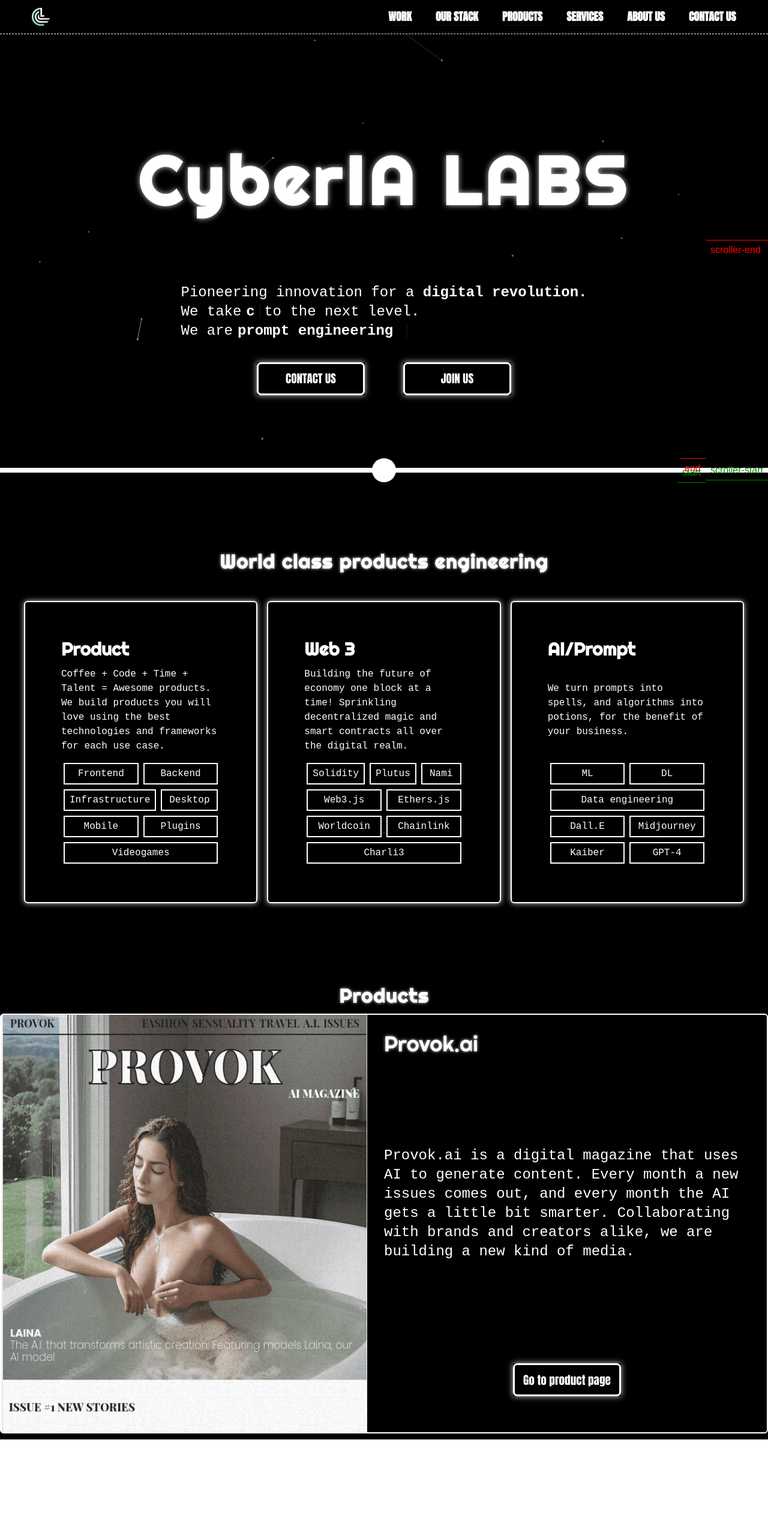
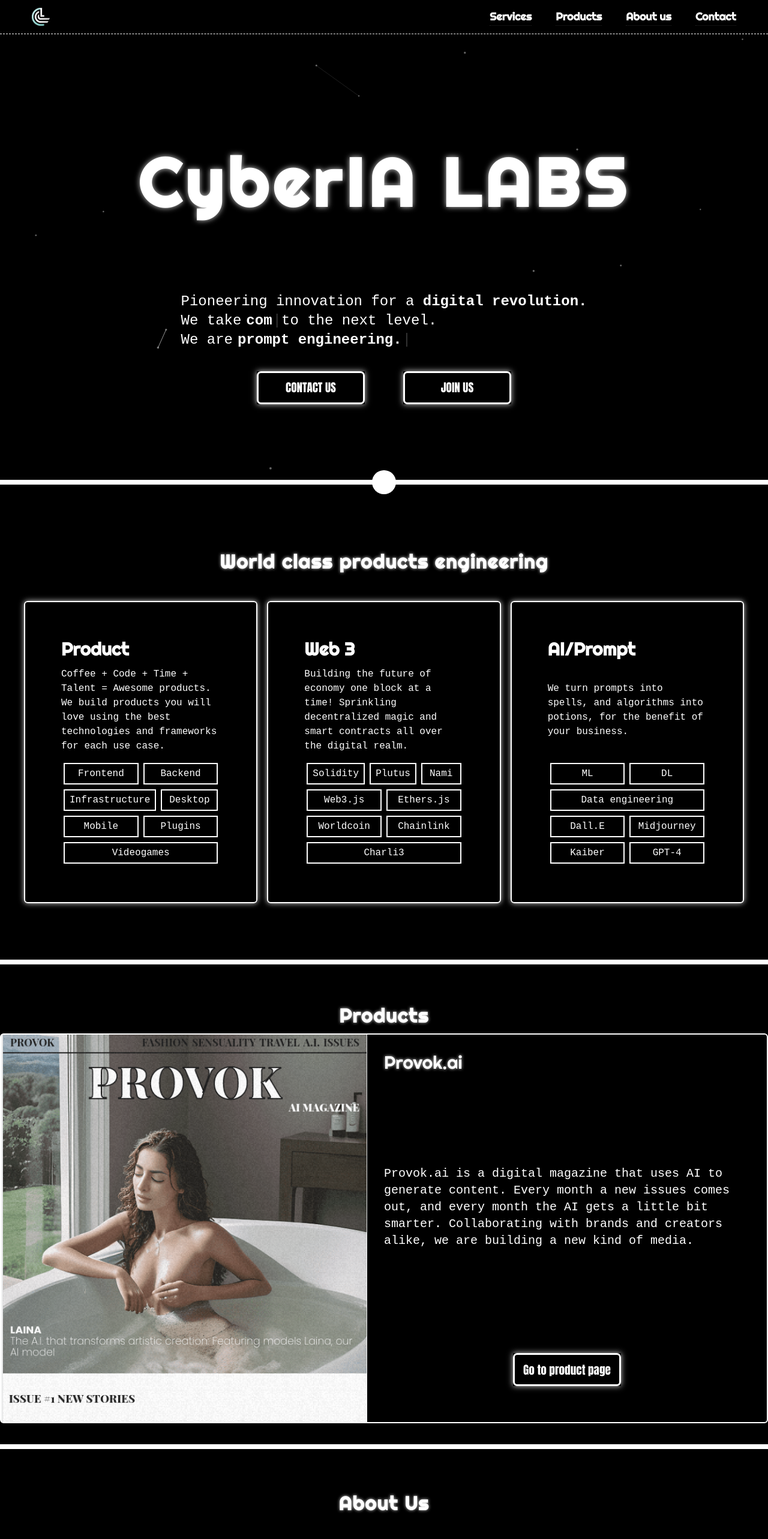
Before and after one commit to cyberialab/landing-page, a Next.js app: page / in a window 1280 px wide. Shown: the top 2566 px of the page at 60% size. Before the commit the page ends 2400 px from the top, so only its background shows below. Built offline with nearby package versions, Linux system fonts and the light colour scheme.

Commit message:
making page responsive

```diff
--- a/src/components/Seo.tsx
+++ b/src/components/Seo.tsx
@@ -3,19 +3,14 @@
 
 // !STARTERCONF Change these default meta
 const defaultMeta = {
-  title: 'Next.js + Tailwind CSS + TypeScript Starter',
-  siteName: 'Next.js + Tailwind CSS + TypeScript Starter',
+  title: 'CyberIA LABS',
+  siteName: 'CyberIA Labs Landing page',
   description:
-    'A starter for Next.js, Tailwind CSS, and TypeScript with Absolute Import, Seo, Link component, pre-configured with Husky',
+    'Pioneering innovation for a digital revolution. We take start-ups, companies and products to the next level. We are prompt engineering, product design, software development, Web3, artificial intelligence and creative.',
   /** Without additional '/' on the end, e.g. https://theodorusclarence.com */
   url: 'https://tsnext-tw.thcl.dev',
   type: 'website',
   robots: 'follow, index',
-  /**
-   * No need to be filled, will be populated with openGraph function
-   * If you wish to use a normal image, just specify the path below
-   */
-  image: 'https://tsnext-tw.thcl.dev/images/large-og.png',
 };
 
 type SeoProps = {
--- a/src/components/layout/AboutUs.tsx
+++ b/src/components/layout/AboutUs.tsx
@@ -0,0 +1,109 @@
+import Image from 'next/image';
+import * as React from 'react';
+
+export default function AboutUs() {
+  return (
+    <>
+      <section
+        className='about-us flex w-screen flex-col justify-center bg-black py-10 text-white'
+        id='about-us'
+      >
+        <h2 className='mb-5 text-center' id='our-services-title'>
+          About Us
+        </h2>
+        <div className='m-auto max-w-7xl'>
+          <div className='us-cards flex w-full flex-wrap justify-center'>
+            <div className='us-card mx-5 my-8 flex cursor-pointer flex-col'>
+              <div className='us-card-image relative overflow-hidden rounded-md'>
+                <Image
+                  className='absolute top-0'
+                  src='/images/jose2.jpeg'
+                  alt='jose1'
+                  fill
+                />
+                <Image
+                  className='top-image absolute top-0 z-10 opacity-0'
+                  src='/images/jose1.jpeg'
+                  alt='jose1'
+                  fill
+                />
+              </div>
+              <div>
+                <div>
+                  <div className='righteous text-3xl'> Jose Romero </div>
+                  <div className='cutive'> Co-founder & Tech guy</div>
+                </div>
+              </div>
+            </div>
+            <div className='us-card relative mx-5 my-8 flex cursor-pointer flex-col'>
+              <div className='us-card-image relative top-0 flex h-full w-full items-center justify-center overflow-hidden rounded-md'>
+                <Image
+                  className='absolute top-0'
+                  src='/images/jose2.jpeg'
+                  alt='jose1'
+                  fill
+                />
+                <Image
+                  className='top-image absolute top-0 z-10 opacity-0'
+                  src='/images/jose1.jpeg'
+                  alt='jose1'
+                  fill
+                />
+              </div>
+              <div>
+                <div>
+                  <div className='righteous text-3xl'> Jose Romero </div>
+                  <div className='cutive'> Co-founder & Tech guy</div>
+                </div>
+              </div>
+            </div>
+            <div className='us-card relative mx-5 my-8 flex cursor-pointer flex-col'>
+              <div className='us-card-image relative top-0 flex h-full w-full items-center justify-center overflow-hidden rounded-md'>
+                <Image
+                  className='absolute top-0'
+                  src='/images/jose2.jpeg'
+                  alt='jose1'
+                  fill
+                />
+                <Image
+                  className='top-image absolute top-0 z-10 opacity-0'
+                  src='/images/jose1.jpeg'
+                  alt='jose1'
+                  fill
+                />
+              </div>
+              <div>
+                <div>
+                  <div className='righteous text-3xl'> Jose Romero </div>
+                  <div className='cutive'> Co-founder & Tech guy</div>
+                </div>
+              </div>
+            </div>
+            <div className='us-card relative mx-5 my-8 flex cursor-pointer flex-col'>
+              <div className='us-card-image relative top-0 flex w-full flex-1 items-center justify-center overflow-hidden rounded-md'>
+                <Image
+                  className='absolute top-0'
+                  src='/images/jose2.jpeg'
+                  alt='jose1'
+                  fill
+                />
+                <Image
+                  className='top-image absolute top-0 z-10 opacity-0'
+                  src='/images/jose1.jpeg'
+                  alt='jose1'
+                  fill
+                />
+              </div>
+              <div>
+                <div>
+                  <div className='righteous text-3xl'> Jose Romero </div>
+                  <div className='cutive'> Co-founder & Tech guy</div>
+                </div>
+              </div>
+            </div>
+          </div>
+        </div>
+      </section>
+    </>
+  );
+}
--- a/src/components/layout/Header.tsx
+++ b/src/components/layout/Header.tsx
@@ -4,17 +4,15 @@
 import UnderlineLink from '@/components/links/UnderlineLink';
 
 const links = [
-  { href: '/', label: 'WORK' },
-  { href: '/', label: 'OUR STACK' },
-  { href: '/', label: 'PRODUCTS' },
-  { href: '/', label: 'SERVICES' },
-  { href: '/', label: 'ABOUT US' },
-  { href: '/', label: 'CONTACT US' },
+  { href: '/#services', label: 'Services' },
+  { href: '/#products', label: 'Products' },
+  { href: '/#about-us', label: 'About us' },
+  { href: '/#contact', label: 'Contact' },
 ];
 
 export default function Header() {
   return (
-    <header className='fixed top-0 z-50 w-screen border-b border-dashed border-white bg-black'>
+    <header className='righteous fixed top-0 z-50 w-screen border-b border-dashed border-white bg-black'>
       <div className='layout flex h-14 items-center justify-between'>
         <Image src='/images/logo.png' alt='Logo' width={30} height={30} />
         <nav className=''>
--- a/src/components/layout/Hero.tsx
+++ b/src/components/layout/Hero.tsx
@@ -1,5 +1,3 @@
-import { gsap } from 'gsap';
-import { ScrollTrigger } from 'gsap/dist/ScrollTrigger';
 import * as React from 'react';
 import Particles from 'react-tsparticles';
 import { loadFull } from 'tsparticles';
@@ -23,41 +21,11 @@
     []
   );
 
-  React.useEffect(() => {
-    // adding scroll trigger
-    gsap.registerPlugin(ScrollTrigger);
-
-    gsap
-      .timeline({
-        scrollTrigger: {
-          trigger: '#animated-circle-hero',
-          start: 'bottom bottom',
-          end: 'top center',
-          scrub: 1,
-          markers: true,
-        },
-      })
-      .add('start')
-      .to(
-        '#animated-circle-hero',
-        {
-          height: '1px',
-          width: '300px',
-          borderRadius: '10px',
-        },
-        'start'
-      );
-
-    return () => {
-      // removing scroll trigger
-      ScrollTrigger.getAll().forEach((t) => t.kill());
-    };
-  }, []);
   return (
     <>
       <section
         className='flex h-screen w-screen flex-col bg-black text-white'
-        id='hero-container'
+        id='hero'
       >
         <Particles
           id='tsparticles'
@@ -65,7 +33,6 @@
           init={particlesInit}
           loaded={particlesLoaded}
           options={{
-            fullScreen: { enable: false },
             background: {
               color: {
                 value: 'black',
@@ -126,11 +93,11 @@
             detectRetina: true,
           }}
         />
-        <div className='flex h-screen w-screen flex-col items-center justify-center gap-10'>
-          <div className='flex flex-1 flex-col justify-end'>
+        <div className='flex min-h-screen w-screen flex-col items-center justify-center gap-10'>
+          <div className='flex flex-1 flex-col items-center justify-end'>
             <TweakableTitle
               text='CyberIA LABS'
-              className='hero-title '
+              className='hero-title text-center'
               titleClassName=''
               angleScale={3}
             ></TweakableTitle>
@@ -167,22 +134,22 @@
                 options={{ loop: true }}
                 onInit={(typewriter) => {
                   typewriter
-                    .typeString('<b> prompt engineering </b>')
+                    .typeString('<b> prompt engineering.</b>')
                     .pauseFor(2500)
                     .deleteAll()
-                    .typeString('<b>product design</b>')
+                    .typeString('<b>product design.</b>')
                     .pauseFor(2500)
                     .deleteAll()
-                    .typeString('<b> software development</b>')
+                    .typeString('<b> software development.</b>')
                     .pauseFor(2500)
                     .deleteAll()
-                    .typeString('<b> Web3</b>')
+                    .typeString('<b> Web3.</b>')
                     .pauseFor(2500)
                     .deleteAll()
-                    .typeString('<b> artificial intelligence</b>')
+                    .typeString('<b> artificial intelligence.</b>')
                     .pauseFor(2500)
                     .deleteAll()
-                    .typeString('<b> creative</b>')
+                    .typeString('<b> creative.</b>')
                     .deleteAll()
                     .start();
                 }}
--- a/src/components/layout/Products.tsx
+++ b/src/components/layout/Products.tsx
@@ -5,8 +5,8 @@
   return (
     <>
       <section
-        className='flex h-screen w-screen flex-col justify-center bg-black text-white'
-        id='services-container'
+        className='flex min-h-screen w-screen flex-col justify-center bg-black text-white'
+        id='products'
       >
         <div className='m-auto max-w-7xl'>
           <h2 className='mb-3 text-center' id='our-services-title'>
@@ -17,10 +17,10 @@
               <Image src='/images/provok.png' fill alt='provok' />
             </div>
             <div className='flex flex-1 flex-col justify-between p-7'>
-              <div className='righteous fun-text-shadow text-4xl'>
+              <div className='righteous fun-text-shadow text-3xl'>
                 Provok.ai
               </div>
-              <div className='cutive text-md mt-3 text-2xl'>
+              <div className='cutive text-md mt-3 text-xl'>
                 Provok.ai is a digital magazine that uses AI to generate
                 content. Every month a new issues comes out, and every month the
                 AI gets a little bit smarter. Collaborating with brands and
@@ -29,13 +29,16 @@
 
               <div className='align-center flex justify-center'>
                 <span className='hero-button go-to-button'>
-                  <a href='https://provok.ai' />
+                  <a href='https://provok.ai' target='_blank' />
                 </span>
               </div>
             </div>
           </div>
         </div>
       </section>
+      <div className='relative flex'>
+        <div className='h-2 flex-1 bg-white'></div>
+      </div>
     </>
   );
 }
--- a/src/components/layout/Services.tsx
+++ b/src/components/layout/Services.tsx
@@ -99,13 +99,13 @@
   return (
     <>
       <section
-        className='flex h-screen w-screen flex-col justify-center bg-black text-white'
-        id='services-container'
+        className='flex min-h-screen w-screen flex-col items-center justify-center bg-black text-white'
+        id='services'
       >
         <h2 className='text-center' id='our-services-title'>
           World class products engineering
         </h2>
-        <div className='mx-auto flex max-w-7xl px-4 sm:px-6 lg:px-8'>
+        <div className='mx-auto flex max-w-7xl flex-wrap px-4 sm:px-6 lg:px-8'>
           {cardDefinitions.map((cardDefinition) => {
             return (
               <div
@@ -137,6 +137,9 @@
           })}
         </div>
       </section>
+      <div className='relative flex'>
+        <div className='h-2 flex-1 bg-white'></div>
+      </div>
     </>
   );
 }
--- a/src/components/titles/TweakableTitle.tsx
+++ b/src/components/titles/TweakableTitle.tsx
@@ -49,6 +49,8 @@
           css={css`
             font-size: ${fontSize}rem;
             letter-spacing: 0.5rem;
+            word-wrap: break-word;
+            line-height: 1.2;
             text-shadow: 0 0 0.6rem rgba(255, 255, 255, 0.8);
           `}
         >
--- a/src/pages/index.tsx
+++ b/src/pages/index.tsx
@@ -1,5 +1,6 @@
 import * as React from 'react';
 
+import AboutUs from '@/components/layout/AboutUs';
 import Header from '@/components/layout/Header';
 import Hero from '@/components/layout/Hero';
 import Layout from '@/components/layout/Layout';
@@ -22,6 +23,7 @@
         <Hero />
         <Services />
         <Products />
+        <AboutUs />
       </main>
     </Layout>
   );
--- a/src/styles/globals.css
+++ b/src/styles/globals.css
@@ -133,10 +133,6 @@
   }
 }
 
-.custom-link {
-  font-family: 'Anton', sans-serif;
-}
-
 .main-title {
   font-family: 'Anton', sans-serif;
 }
@@ -251,6 +247,8 @@
 
 .service-card {
   margin-top: 3rem;
+  min-width: 350px;
+  max-width: 100%;
   box-shadow: 0 0 0.6rem rgba(255, 255, 255, 0.8);
 }
 
@@ -287,9 +285,62 @@
 }
 
 .product-card {
-  min-height: 700px;
+  min-height: 650px;
+}
+
+.product-card > div {
+  min-width: 400px;
+  overflow: hidden;
 }
 
 .fun-text-shadow {
   text-shadow: 0 0 0.3rem rgba(255, 255, 255, 0.8);
 }
+
+.us-card .top-image {
+  opacity: 0;
+  transition: all 0.3s ease-in-out;
+}
+
+.us-card:hover {
+  transform: scale(1.1);
+  transition: all 0.3s ease-in-out;
+}
+
+.us-card:hover .top-image {
+  opacity: 1;
+  transition: all 0.3s ease-in-out;
+}
+
+.about-us {
+  min-height: 600px;
+}
+
+.us-card-image {
+  min-height: 320px;
+  min-width: 250px;
+}
+
+@media (max-width: 768px) {
+  .hero-title h1 {
+    font-size: 4rem !important;
+  }
+
+  .hero-subtitles {
+    font-size: 0.9rem;
+    text-align: center;
+  }
+
+  .hero-subtitles div {
+    justify-content: center;
+  }
+
+  .product-card {
+    font-size: 1rem !important;
+  }
+
+  .product-card > div {
+    min-height: 600px;
+    max-width: 100%;
+  }
+}
```
Also changed, not shown: public/images/jose1.jpeg (added), public/images/jose2.jpeg (added).
